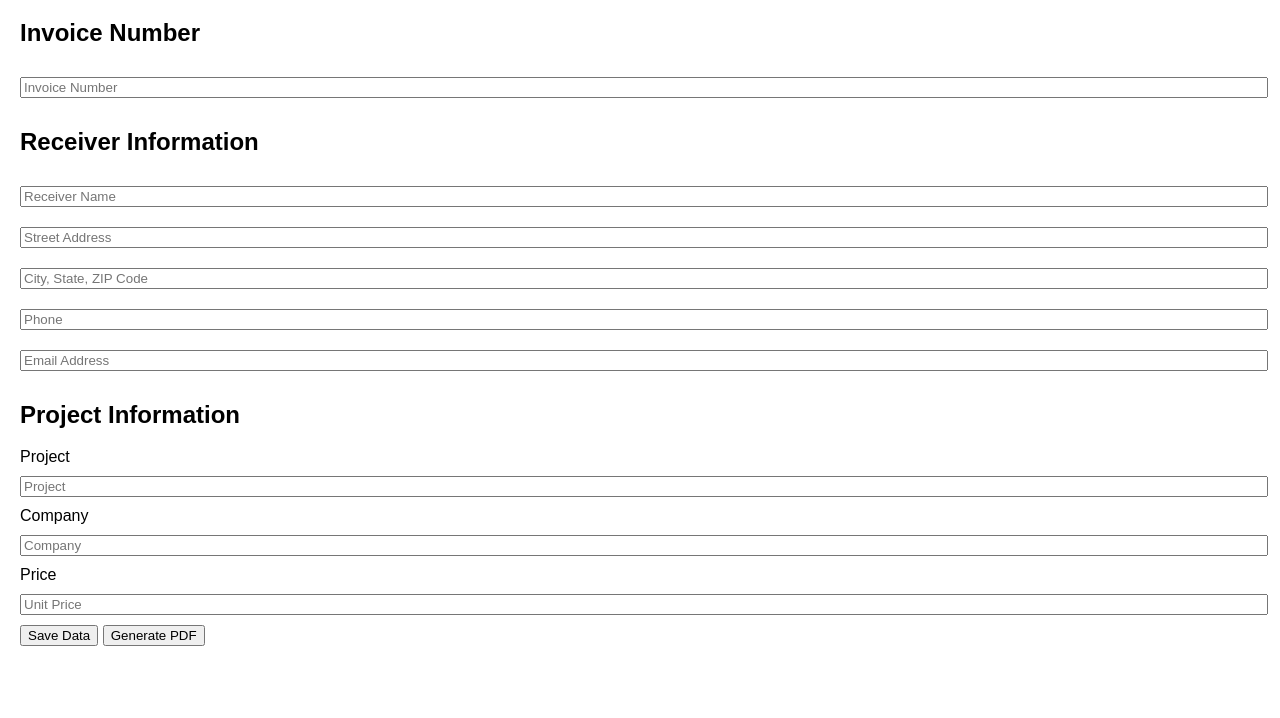
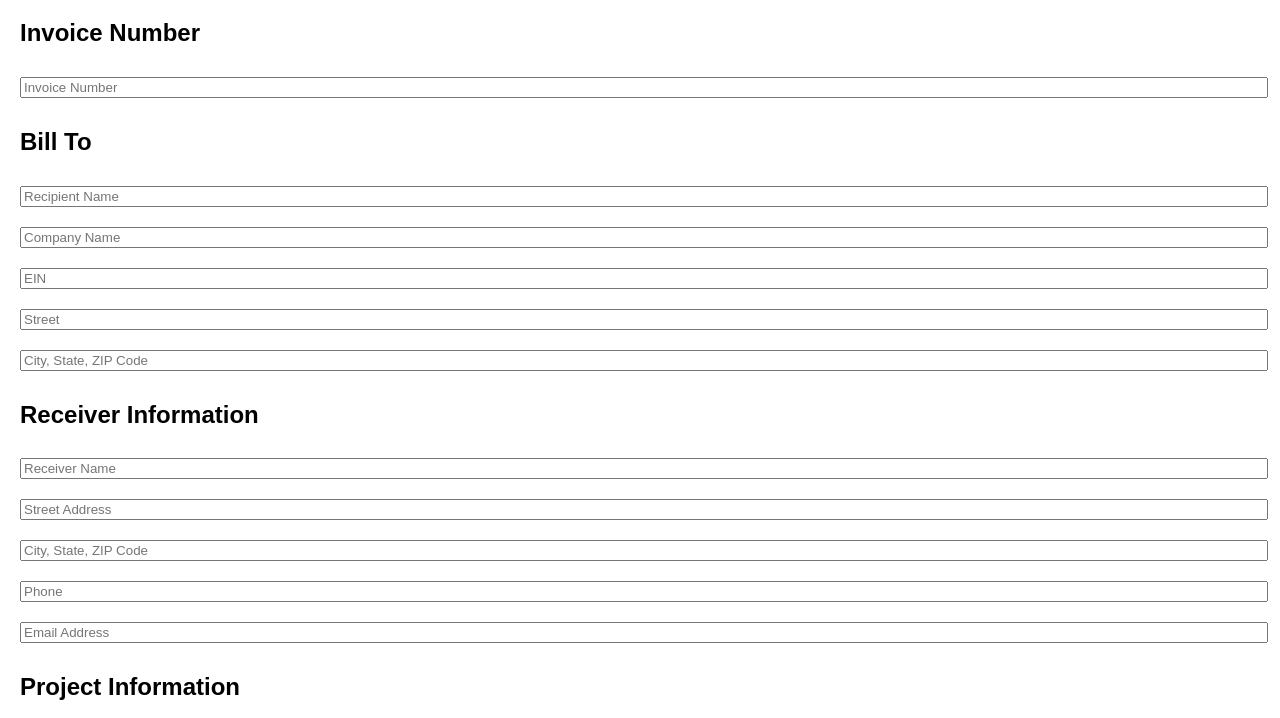
Before and after one commit to elSilveira/autoinvoice, a plain HTML site: page index.html in a window 1280 px wide. Shown: the part 61-779 px from the top of the page. Drawn offline with nearby package versions, Linux system fonts and the light colour scheme.

Commit message:
fix: revert bill

```diff
--- a/index.html
+++ b/index.html
@@ -16,6 +16,13 @@
 <form id="invoiceForm">
     <h2>Invoice Number</h2>
     <input type="number" id="invoiceNumber" placeholder="Invoice Number" required>
+
+    <h2>Bill To</h2>
+    <input type="text" id="recipientName" placeholder="Recipient Name" required>
+    <input type="text" id="companyName" placeholder="Company Name" required>
+    <input type="text" id="ein" placeholder="EIN" required>
+    <input type="text" id="street" placeholder="Street" required>
+    <input type="text" id="toCityStateZip" placeholder="City, State, ZIP Code" required>
 
     <h2>Receiver Information</h2>
     <input type="text" id="receiverName" placeholder="Receiver Name" required>
```
